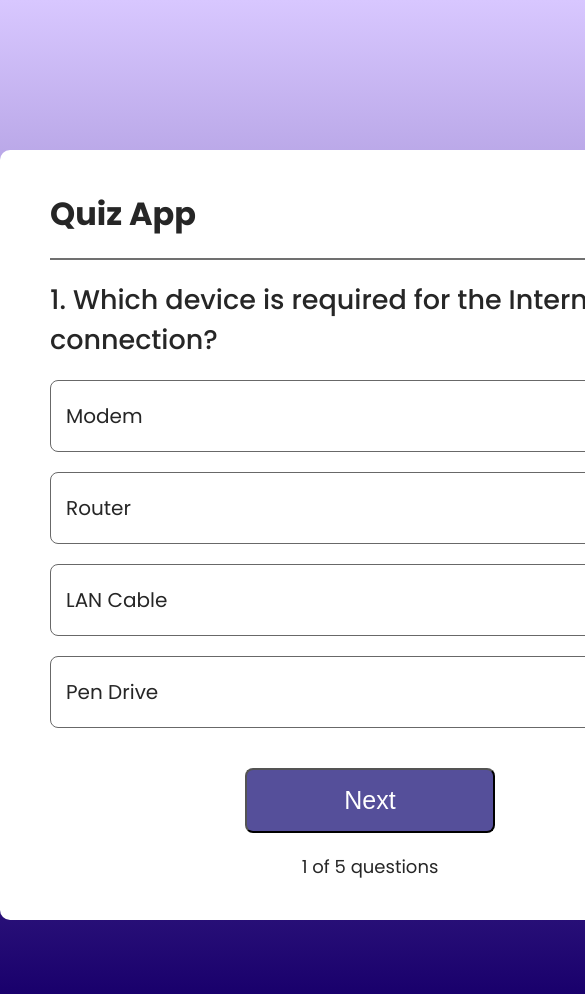
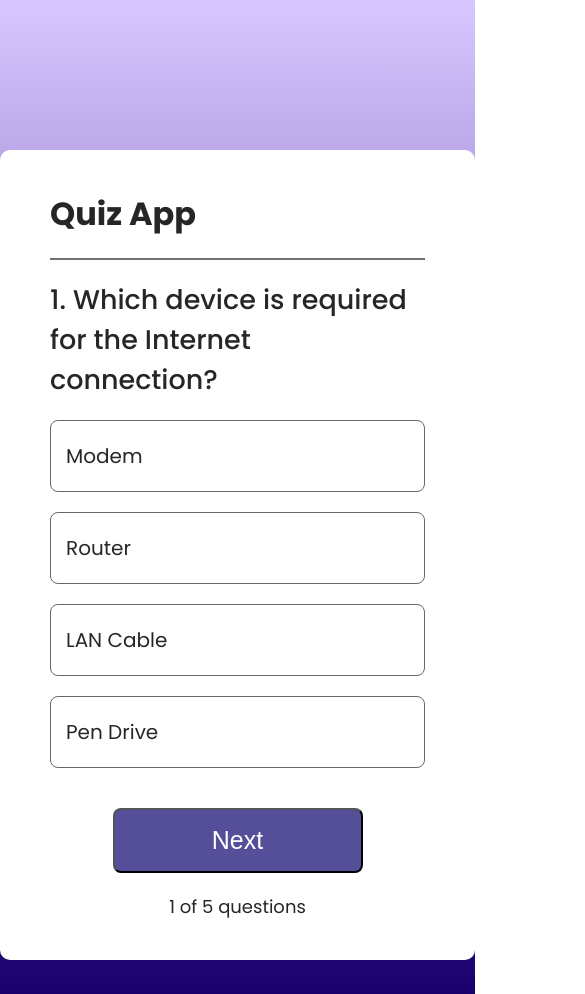
Before and after one commit to MG10327/QuizApp, a React (Vite) app: page / in a window 390 px wide. Shown: the top 994 px of the page, 585 px wide, since content can reach past the window. Built offline with nearby package versions, Linux system fonts and the light colour scheme.

Commit message:
responsiveness

```diff
--- a/src/components/Quiz/quiz.scss
+++ b/src/components/Quiz/quiz.scss
@@ -60,3 +60,9 @@
     background: #ffebeb;
     border-color: #ff4a4a
 }
+
+@media screen and (max-width: 800px) {
+    .container {
+        width: 375px;
+    }
+}
```
